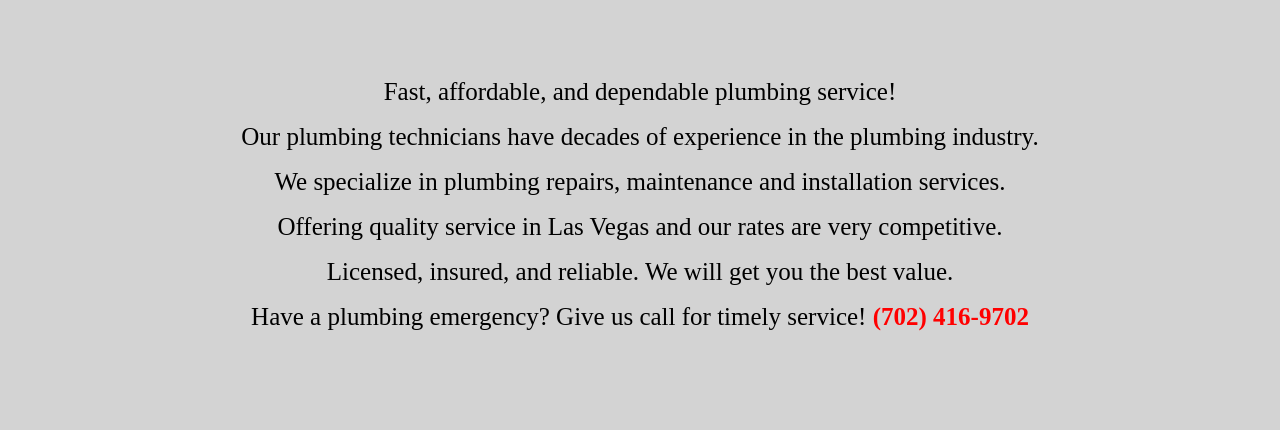
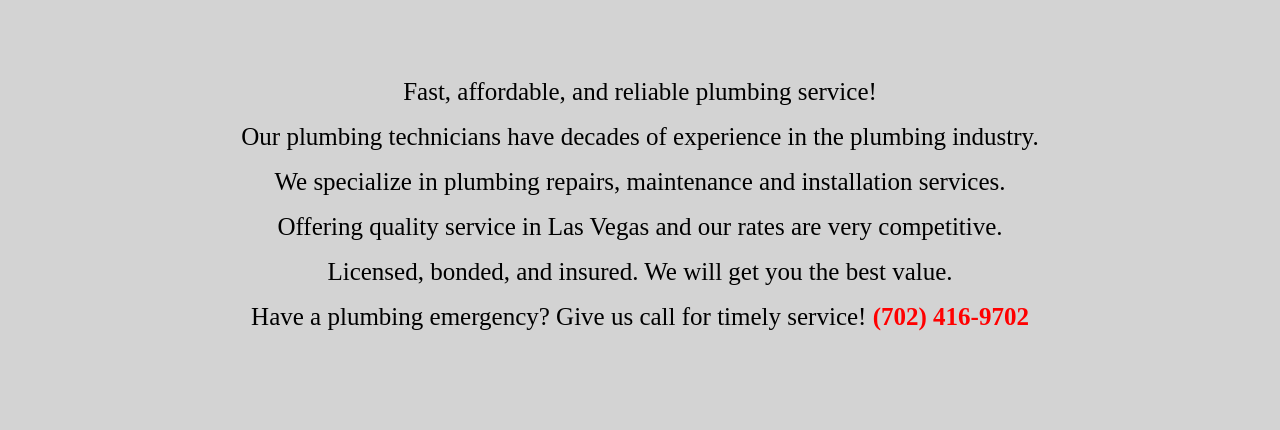
Before and after one commit to radi579/Plambam, a plain HTML site: page index.html in a window 1280 px wide. Shown: the part 673-1103 px from the top of the page. Drawn offline with Linux system fonts and the light colour scheme.

Commit message:
Update index.html

```diff
--- a/index.html
+++ b/index.html
@@ -28,11 +28,11 @@
     </div>
   </div>
   <div class="info">
-    <p class="paracenter">Fast, affordable, and dependable plumbing service!</p>
+    <p class="paracenter">Fast, affordable, and reliable plumbing service!</p>
     <p class="paracenter">Our plumbing technicians have decades of experience in the plumbing industry.</p>
     <p class="paracenter">We specialize in plumbing repairs, maintenance and installation services.</p>
     <p class="paracenter">Offering quality service in Las Vegas and our rates are very competitive.</p>
-    <p class="paracenter">Licensed, insured, and reliable. We will get you the best value.</p>
+    <p class="paracenter">Licensed, bonded, and insured. We will get you the best value.</p>
     <p class="paracenter">Have a plumbing emergency? Give us call for timely service! <a href="tel:702-416-9702"><b>(702) 416-9702</b></a></p>
   </div>
   <section class="services">
```
